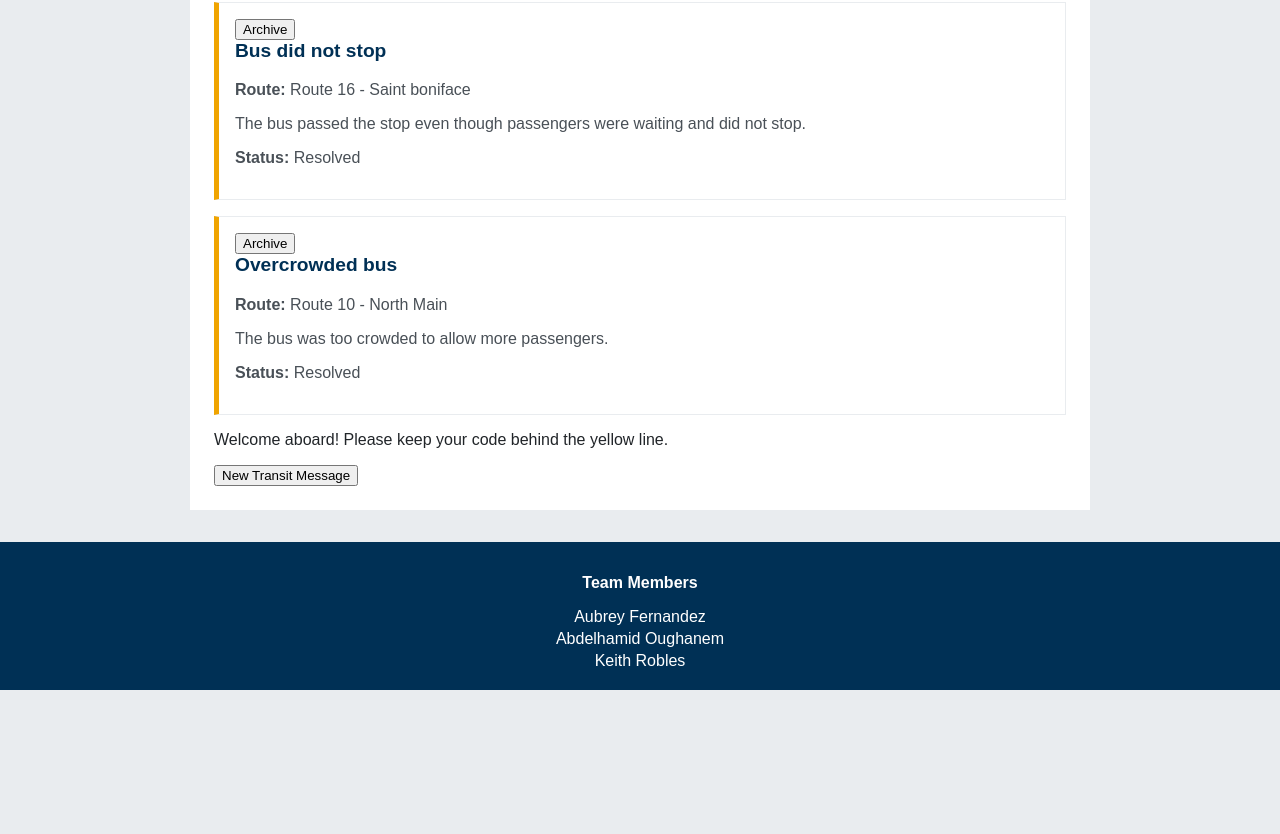
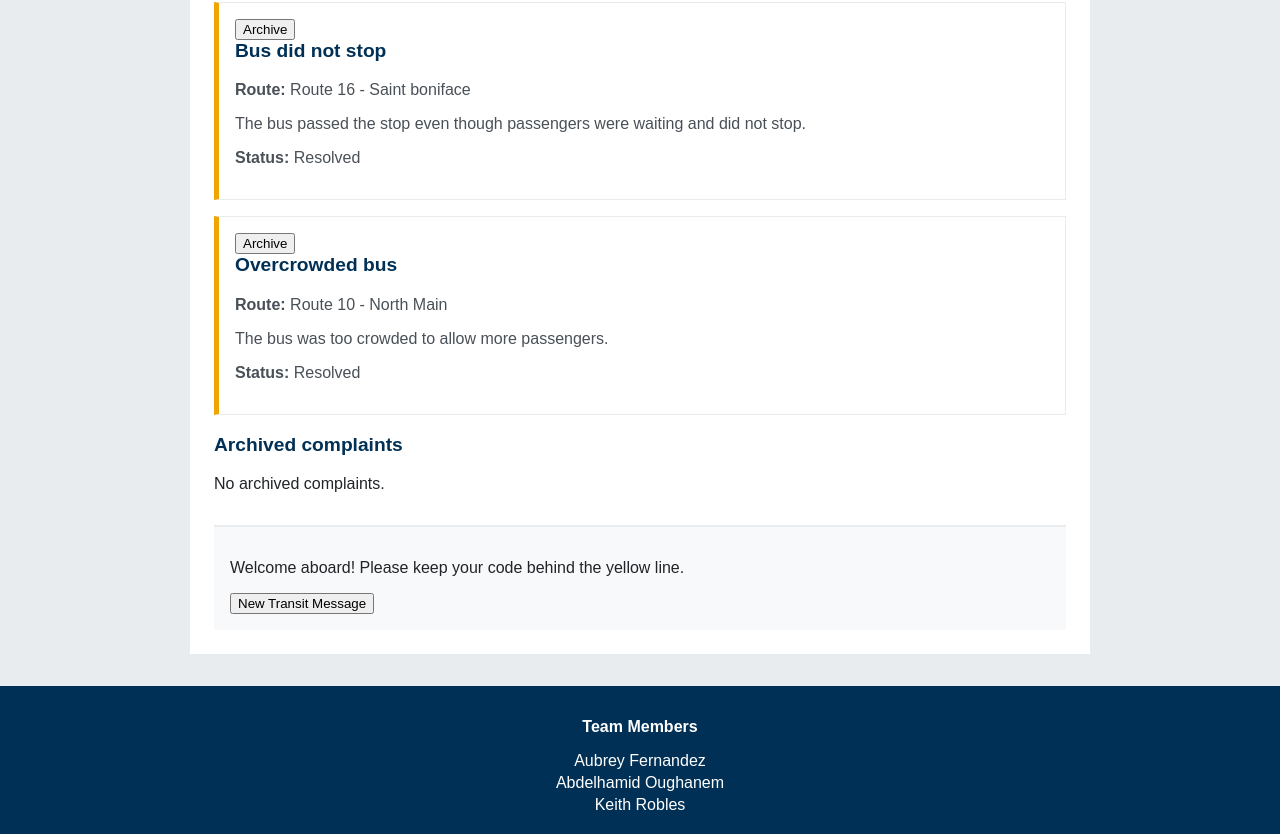
Before and after one commit to rrcw2025oabdel/Winnipeg_Transit_Care, a React (Vite) app: page /complaints in a window 1280 px wide. Shown: the part 746-1580 px from the top of the page. Before the commit the page ends 1436 px from the top, so only its background shows below. Built offline with nearby package versions, Linux system fonts and the light colour scheme.

Commit message:
Show archived complaints and allow restoration

```diff
--- a/src/App.css
+++ b/src/App.css
@@ -201,3 +201,10 @@ footer li {
 .create-complaint button:hover {
   background-color: #005080;
 }
+
+.transit-message-box {
+  margin-top: 2rem;
+  padding: 1rem;
+  border-top: 2px solid #e9ecef;
+  background-color: #f8f9fa;
+}
--- a/src/components/features/ViewMyComplaints/ViewMyComplaints.tsx
+++ b/src/components/features/ViewMyComplaints/ViewMyComplaints.tsx
@@ -95,7 +95,17 @@ function archiveComplaint(complaintId: number) {
   (complaint) =>
     !archivedIds.includes(complaint.complaintId) &&
     (statusFilter === "All" || complaint.status === statusFilter)
+
 );
+    const archivedComplaints = userComplaints.filter((complaint) =>
+      archivedIds.includes(complaint.complaintId)
+);
+
+function restoreComplaint(complaintId: number) {
+  setArchivedIds((currentIds) =>
+    currentIds.filter((id) => id !== complaintId)
+  );
+}
 
     return(
 
@@ -131,6 +141,30 @@ function archiveComplaint(complaintId: number) {
           </li>
         ))}
       </ul>
+      {filteredComplaints.length === 0 && (
+  <p>No complaints match the selected status.</p>
+)}
+
+<h3>Archived complaints</h3>
+
+{archivedComplaints.length === 0 ? (
+  <p>No archived complaints.</p>
+) : (
+  <ul>
+    {archivedComplaints.map((complaint) => (
+      <li key={complaint.complaintId}>
+        {complaint.title}{" "}
+        <button
+          type="button"
+          onClick={() => restoreComplaint(complaint.complaintId)}
+        >
+          Restore
+        </button>
+      </li>
+    ))}
+  </ul>
+)}
+   <div className="transit-message-box">
       <p>{transitMessage}</p>
 {/*Button to update the transit message*/}
 <button
@@ -141,7 +175,7 @@ function archiveComplaint(complaintId: number) {
   }
 >
   New Transit Message
-</button>
+</button> </div>
     </section>
   );
 }
```
